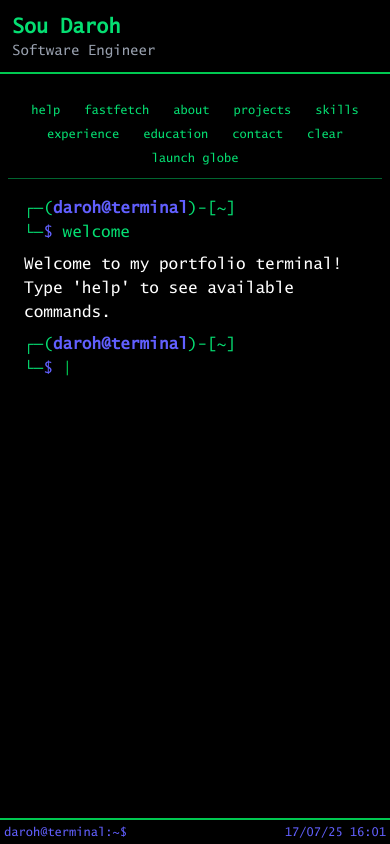
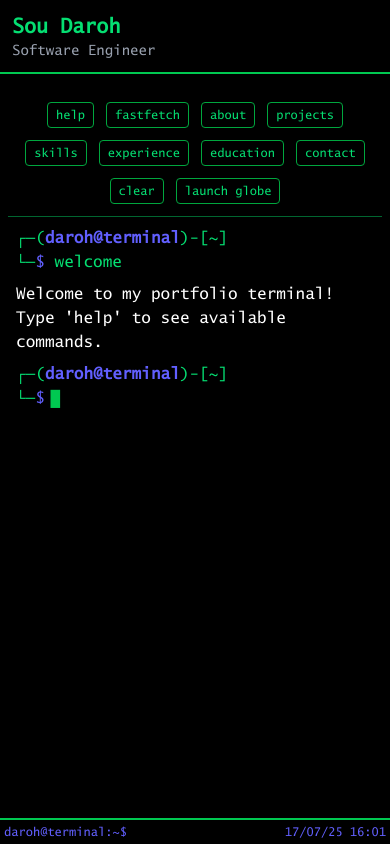
Before and after one commit to vannputh/puth-terminal, a Next.js app: page / in a window 390 px wide. Built offline with nearby package versions, Linux system fonts and the light colour scheme.

Commit message:
improved the globe and terminal for both desktop and mobile

```diff
--- a/src/components/Terminal.tsx
+++ b/src/components/Terminal.tsx
@@ -43,7 +43,7 @@ type HistoryItem = string | FastfetchData;
 
 const CommandButton = ({ command, onClick }: { command: Command; onClick: (cmd: string) => void }) => (
   <button
-    className="text-green-400 mx-2 my-1 text-xs hover:bg-green-500 hover:text-black cursor-pointer px-1 rounded"
+    className="text-green-400 mx-1 my-1 text-xs md:text-xs lg:text-sm hover:bg-green-500 hover:text-black cursor-pointer px-2 py-1 rounded border border-green-600 md:border-none md:px-1 md:py-0 touch-manipulation"
     onClick={() => onClick(command.name)}
   >
     {command.icon && <span className="mr-1">{command.icon}</span>}
@@ -53,7 +53,7 @@ const CommandButton = ({ command, onClick }: { command: Command; onClick: (cmd:
 
 const TerminalHeader = ({ executeCommand }: { executeCommand: (cmd: string) => void }) => (
   <div className="bg-black p-2 text-center flex-shrink-0 border-b border-green-800">
-    <div className="mt-2 flex items-center justify-center flex-wrap">
+    <div className="mt-2 flex items-center justify-center flex-wrap gap-1 md:gap-0">
       {commandList.map((cmd, index) => (
         <React.Fragment key={cmd.name}>
           <CommandButton command={cmd} onClick={executeCommand} />
@@ -106,14 +106,14 @@ const HistoryLine = ({ line }: { line: HistoryItem }) => {
         );
 
         return (
-          <div className="flex">
-            <div className="w-1/3 pr-4">
+          <div className="flex flex-col md:flex-row">
+            <div className="w-full md:w-1/3 pr-0 md:pr-4 mb-4 md:mb-0">
               <div
-                className="font-mono text-primary whitespace-pre"
+                className="font-mono text-primary whitespace-pre text-xs md:text-sm overflow-x-auto"
                 dangerouslySetInnerHTML={{ __html: fastfetchArt }}
               />
             </div>
-            <div className="w-2/3 flex flex-col space-y-1 text-sm">
+            <div className="w-full md:w-2/3 flex flex-col space-y-1 text-xs md:text-sm">
               <div>
                 <span className="text-green-400 font-bold">
                   {name}@terminal
@@ -142,19 +142,19 @@ const HistoryLine = ({ line }: { line: HistoryItem }) => {
                     icon={<FaEnvelope size={14} className="text-red-400" />}
                     href={`mailto:${contact.email}`}
                     text={contact.email}
-                    className="text-yellow-300 hover:text-yellow-100"
+                    className="text-yellow-300 hover:text-yellow-100 break-all"
                   />
                   <ContactLink
                     icon={<FaGithub size={14}/>}
                     href={`https://github.com/${contact.github}`}
                     text={contact.github}
-                    className="text-white-300 hover:text-green-100"
+                    className="text-white-300 hover:text-green-100 break-all"
                   />
                   <ContactLink
                     icon={<FaLinkedin size={14} className="text-blue-400" />}
                     href={`https://linkedin.com/in/${contact.linkedin}`}
                     text={contact.linkedin}
-                    className="text-blue-300 hover:text-blue-100"
+                    className="text-blue-300 hover:text-blue-100 break-all"
                   />
                 </div>
               </div>
@@ -209,13 +209,13 @@ const TerminalInput = ({
           value={input}
           onChange={onInputChange}
           onKeyDown={onInputKeyDown}
-          className="bg-transparent border-none text-green-400 focus:outline-none caret-transparent"
+          className="bg-transparent border-none text-green-400 focus:outline-none caret-transparent -ml-1"
           autoComplete="off"
           autoFocus
           disabled={isTyping}
-          style={{ width: `${input.length}ch` }}
+          style={{ width: input.length > 0 ? `${input.length}ch` : '0ch' }}
         />
-        <span className="blinking-cursor text-green-500">|</span>
+        <span className="blinking-cursor text-green-500">█</span>
       </div>
     </div>
   );
@@ -246,7 +246,7 @@ const Terminal = () => {
       <TerminalHeader executeCommand={executeCommand} />
       <div
         ref={terminalRef}
-        className="p-4 text-white font-mono flex-grow overflow-y-auto"
+        className="p-2 md:p-4 text-white font-mono flex-grow overflow-y-auto"
         onClick={() => document.getElementById("terminal-input")?.focus()}
       >
         <TerminalHistory history={history} />
```
